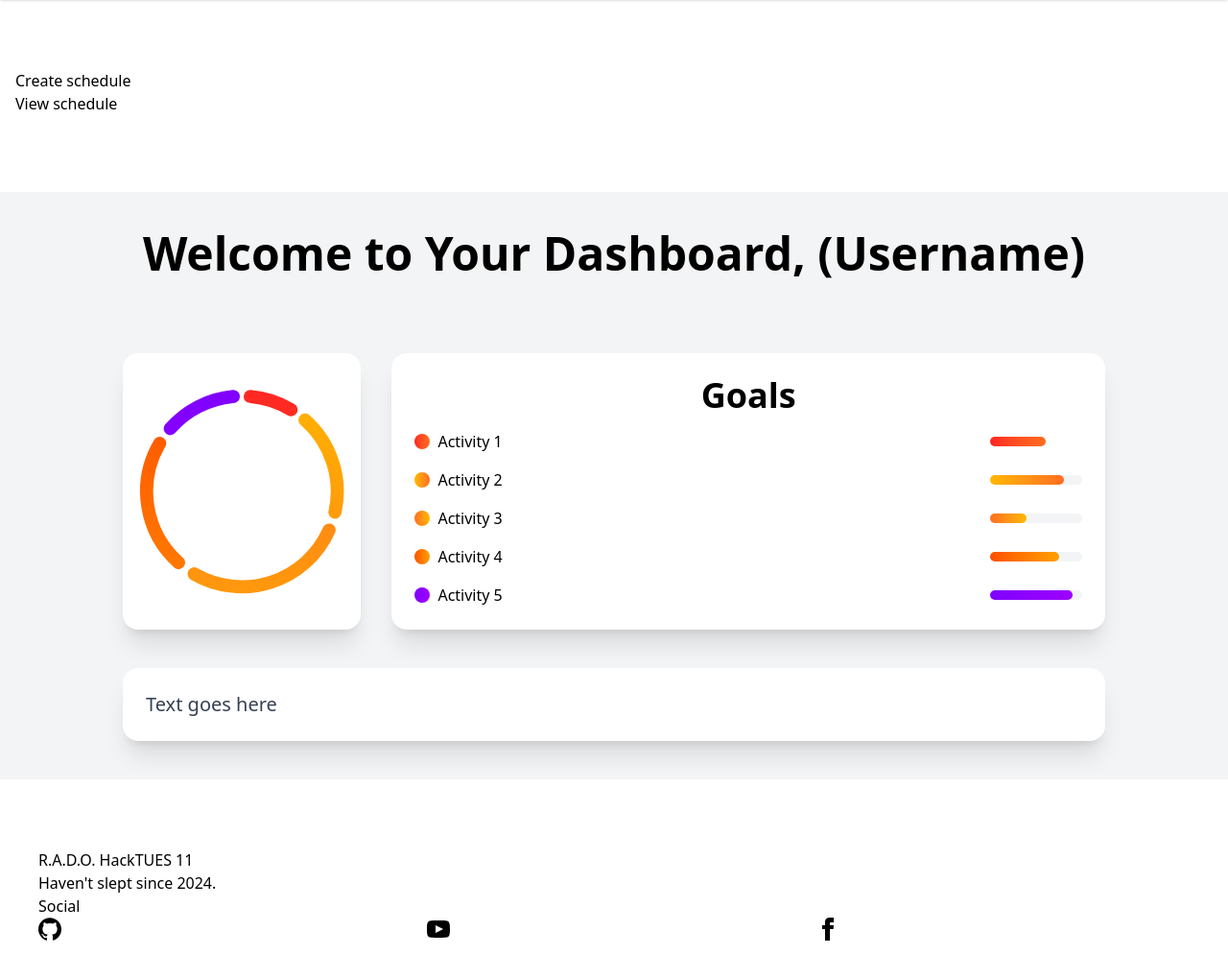
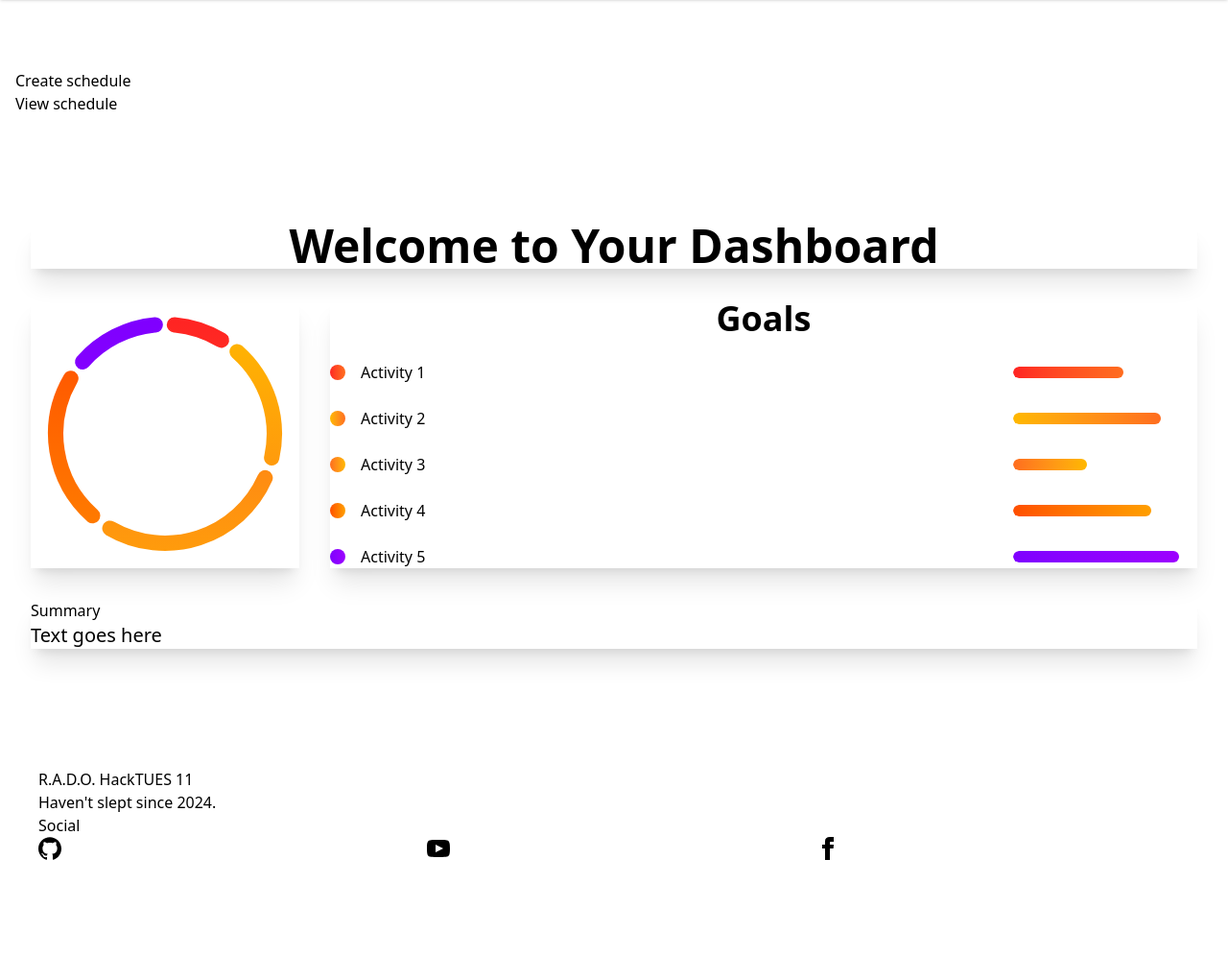
Before and after one commit to KaloyanYanev08/AMA_HackTues11, a Flask app: template templates/stats.html in a window 1280 px wide. Shown: the part 32-1052 px from the top of the page at 96% size. After the commit the page ends 928 px from the top, so only its background shows below. Run offline with Flask 3, Linux system fonts and the light colour scheme; the template is opened without the code that fills it, so the values that code supplies are empty; some libraries are stand-ins or nearby versions.

Commit message:
Some fixes to the homepage and styled the AI page

```diff
--- a/templates/stats.html
+++ b/templates/stats.html
@@ -1,77 +1,85 @@
 {% extends 'base.html' %}
 
 {% block content %}
-<div class="bg-gray-100 py-10 px-4 text-center animate__animated animate__fadeIn animate__delay-1s">
-    <h1 class="text-5xl font-bold">Welcome to Your Dashboard, (Username)</h1>
+<div class="container mx-auto px-4 sm:px-6 lg:px-8 py-8">
+    <div class="card bg-base-100 shadow-xl mb-8">
+        <div class="card-body">
+            <h1 class="card-title text-3xl sm:text-4xl md:text-5xl font-bold text-center">Welcome to Your Dashboard{% if username %}, {{ username }}{% endif %}</h1>
+        </div>
     </div>
 
-<div class="bg-gray-100 flex flex-col items-center py-10">
-    <div class="w-[80%] flex flex-col lg:flex-row gap-8">
-
+    <div class="grid grid-cols-1 lg:grid-cols-4 gap-8">
         <!-- Pie Chart Box -->
-        <div class="w-full lg:w-1/4 p-4 bg-white shadow-xl rounded-2xl flex items-center justify-center" style="flex-grow: 1;">
+        <div class="card bg-base-100 shadow-xl">
+            <div class="card-body p-4 aspect-square">
                 <canvas id="pieChart" class="rounded-lg w-full h-full"></canvas>
+            </div>
         </div>
 
         <!-- Activities Box -->
-        <div class="w-full lg:w-3/4 p-6 bg-white shadow-xl rounded-2xl flex flex-col justify-start" style="flex-grow: 1;">
-            <h2 class="text-4xl font-bold text-center mb-4">Goals</h2>
+        <div class="card bg-base-100 shadow-xl lg:col-span-3">
+            <div class="card-body">
+                <h2 class="card-title text-2xl sm:text-3xl md:text-4xl font-bold text-center mb-6">Goals</h2>
 
-            <div class="space-y-4">
-                <div class="flex items-center">
-                    <div class="w-4 h-4 rounded-full bg-gradient-to-r from-[#FF2323] to-[#FF6D1F] mr-2"></div>
-                    <span>Activity 1</span>
-                    <div class="ml-auto w-24 rounded-full h-2.5 relative">
-                        <div class="bg-gradient-to-r from-[#FF2323] to-[#FF6D1F] h-full rounded-full" style="width: 60%"></div>
+                <div class="space-y-6">
+                    <div class="flex items-center gap-4">
+                        <div class="w-4 h-4 rounded-full bg-gradient-to-r from-[#FF2323] to-[#FF6D1F]"></div>
+                        <span class="flex-1">Activity 1</span>
+                        <div class="w-32 sm:w-48 h-3 bg-base-200 rounded-full overflow-hidden">
+                            <div class="bg-gradient-to-r from-[#FF2323] to-[#FF6D1F] h-full rounded-full transition-all duration-500" style="width: 60%"></div>
                         </div>
                     </div>
 
-                <div class="flex items-center">
-                    <div class="w-4 h-4 rounded-full bg-gradient-to-r from-[#FFB800] to-[#FF6D1F] mr-2"></div>
-                    <span>Activity 2</span>
-                    <div class="ml-auto w-24 bg-gray-100 rounded-full h-2.5 relative">
-                        <div class="bg-gradient-to-r from-[#FFB800] to-[#FF6D1F] h-full rounded-full" style="width: 80%"></div>
+                    <div class="flex items-center gap-4">
+                        <div class="w-4 h-4 rounded-full bg-gradient-to-r from-[#FFB800] to-[#FF6D1F]"></div>
+                        <span class="flex-1">Activity 2</span>
+                        <div class="w-32 sm:w-48 h-3 bg-base-200 rounded-full overflow-hidden">
+                            <div class="bg-gradient-to-r from-[#FFB800] to-[#FF6D1F] h-full rounded-full transition-all duration-500" style="width: 80%"></div>
                         </div>
                     </div>
 
-                <div class="flex items-center">
-                    <div class="w-4 h-4 rounded-full bg-gradient-to-r from-[#FF6D1F] to-[#FFB800] mr-2"></div>
-                    <span>Activity 3</span>
-                    <div class="ml-auto w-24 bg-gray-100 rounded-full h-2.5 relative">
-                        <div class="bg-gradient-to-r from-[#FF6D1F] to-[#FFB800] h-full rounded-full" style="width: 40%"></div>
+                    <div class="flex items-center gap-4">
+                        <div class="w-4 h-4 rounded-full bg-gradient-to-r from-[#FF6D1F] to-[#FFB800]"></div>
+                        <span class="flex-1">Activity 3</span>
+                        <div class="w-32 sm:w-48 h-3 bg-base-200 rounded-full overflow-hidden">
+                            <div class="bg-gradient-to-r from-[#FF6D1F] to-[#FFB800] h-full rounded-full transition-all duration-500" style="width: 40%"></div>
                         </div>
                     </div>
 
-                <div class="flex items-center">
-                    <div class="w-4 h-4 rounded-full bg-gradient-to-r from-[#FF4E00] to-[#FF9F00] mr-2"></div>
-                    <span>Activity 4</span>
-                    <div class="ml-auto w-24 bg-gray-100 rounded-full h-2.5 relative">
-                        <div class="bg-gradient-to-r from-[#FF4E00] to-[#FF9F00] h-full rounded-full" style="width: 75%"></div>
+                    <div class="flex items-center gap-4">
+                        <div class="w-4 h-4 rounded-full bg-gradient-to-r from-[#FF4E00] to-[#FF9F00]"></div>
+                        <span class="flex-1">Activity 4</span>
+                        <div class="w-32 sm:w-48 h-3 bg-base-200 rounded-full overflow-hidden">
+                            <div class="bg-gradient-to-r from-[#FF4E00] to-[#FF9F00] h-full rounded-full transition-all duration-500" style="width: 75%"></div>
                         </div>
                     </div>
 
-                <div class="flex items-center">
-                    <div class="w-4 h-4 rounded-full bg-gradient-to-r from-[#7F00FF] to-[#9D00FF] mr-2"></div>
-                    <span>Activity 5</span>
-                    <div class="ml-auto w-24 bg-gray-100 rounded-full h-2.5 relative">
-                        <div class="bg-gradient-to-r from-[#7F00FF] to-[#9D00FF] h-full rounded-full" style="width: 90%"></div>
+                    <div class="flex items-center gap-4">
+                        <div class="w-4 h-4 rounded-full bg-gradient-to-r from-[#7F00FF] to-[#9D00FF]"></div>
+                        <span class="flex-1">Activity 5</span>
+                        <div class="w-32 sm:w-48 h-3 bg-base-200 rounded-full overflow-hidden">
+                            <div class="bg-gradient-to-r from-[#7F00FF] to-[#9D00FF] h-full rounded-full transition-all duration-500" style="width: 90%"></div>
+                        </div>
+                    </div>
                 </div>
             </div>
         </div>
     </div>
 
-    </div>
-
-    <!-- New Div Below the Two Boxes -->
-    <div class="w-[80%] mt-10 p-6 bg-white shadow-xl rounded-2xl">
-        <p class="text-xl text-gray-700">
+    <!-- Summary Box -->
+    <div class="card bg-base-100 shadow-xl mt-8">
+        <div class="card-body prose max-w-none">
+            <h2 class="card-title">Summary</h2>
+            <p class="text-xl">
                 Text goes here
             </p>
+        </div>
     </div>
 </div>
 
 <script src="https://cdn.jsdelivr.net/npm/chart.js"></script>
 <script>
+    document.addEventListener('DOMContentLoaded', () => {
         const ctx = document.getElementById('pieChart').getContext('2d');
 
         const gradients = [
@@ -83,11 +91,11 @@
         ];
 
         const colorPairs = [
-        ['#FF2323', '#FF6D1F'], // Fiery Red to Orange
-        ['#FFB800', '#FF6D1F'], // Bright Yellow to Orange
-        ['#FF6D1F', '#FFB800'], // Orange to Bright Yellow
-        ['#FF4E00', '#FF9F00'], // Red to Yellow
-        ['#7F00FF', '#9D00FF']  // Purple gradient
+            ['#FF2323', '#FF6D1F'],
+            ['#FFB800', '#FF6D1F'],
+            ['#FF6D1F', '#FFB800'],
+            ['#FF4E00', '#FF9F00'],
+            ['#7F00FF', '#9D00FF']
         ];
 
         const selectedGradients = gradients.slice(0, 5);
@@ -97,6 +105,11 @@
             gradient.addColorStop(0, colorPairs[index][0]);
             gradient.addColorStop(1, colorPairs[index][1]);
         });
+
+        const resizeChart = () => {
+            const container = ctx.canvas.parentElement;
+            ctx.canvas.height = container.clientWidth;
+        };
 
         const pieChart = new Chart(ctx, {
             type: 'doughnut',
@@ -119,8 +132,12 @@
                         display: false
                     }
                 },
-            maintainAspectRatio: false,  // This allows resizing dynamically based on container size
+                maintainAspectRatio: false,
             }
+        });
+
+        window.addEventListener('resize', resizeChart);
+        resizeChart();
     });
 </script>
 {% endblock content %}
```
Also changed, not shown: templates/generate_schedule.html (+82 -17 lines), static/weather-lightning-rounded-thunder-flash.svg (added). Lines whose indentation alone changed are shown as unchanged.
